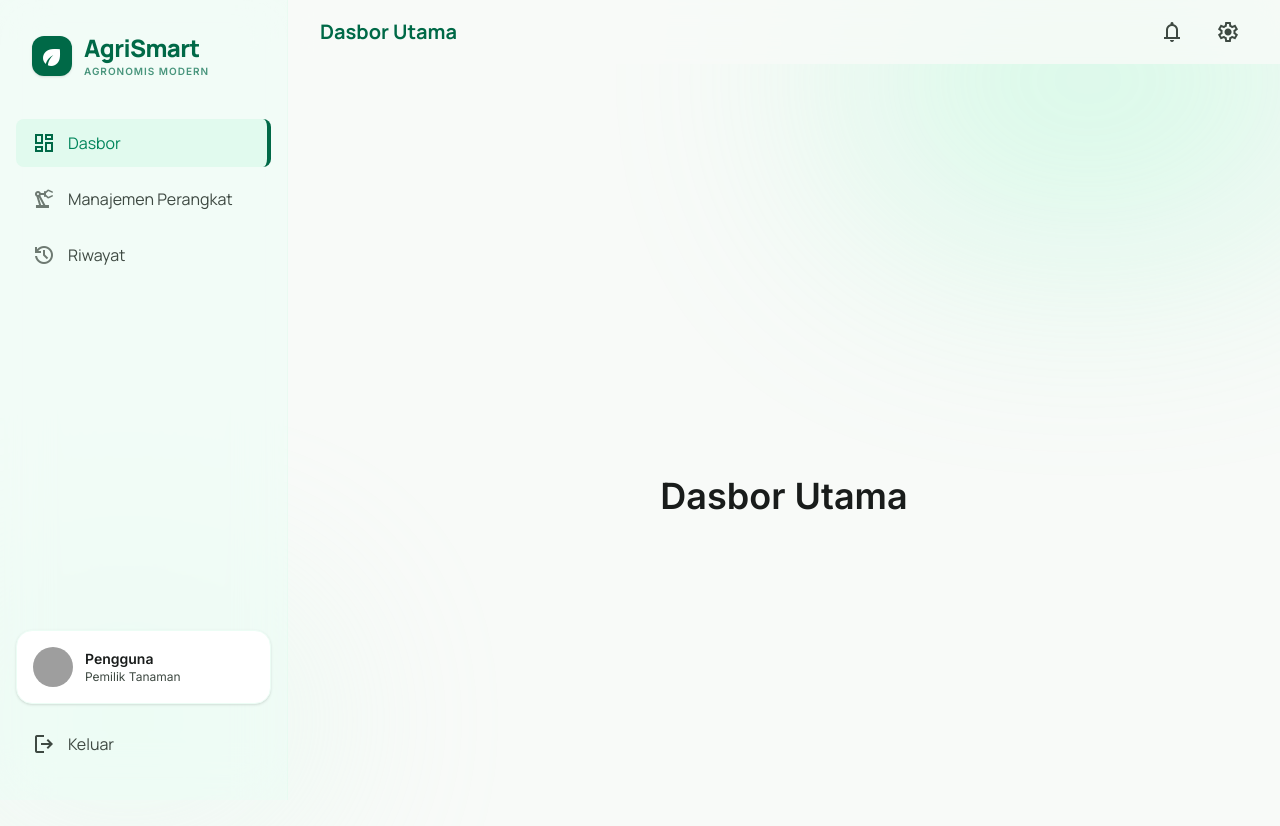
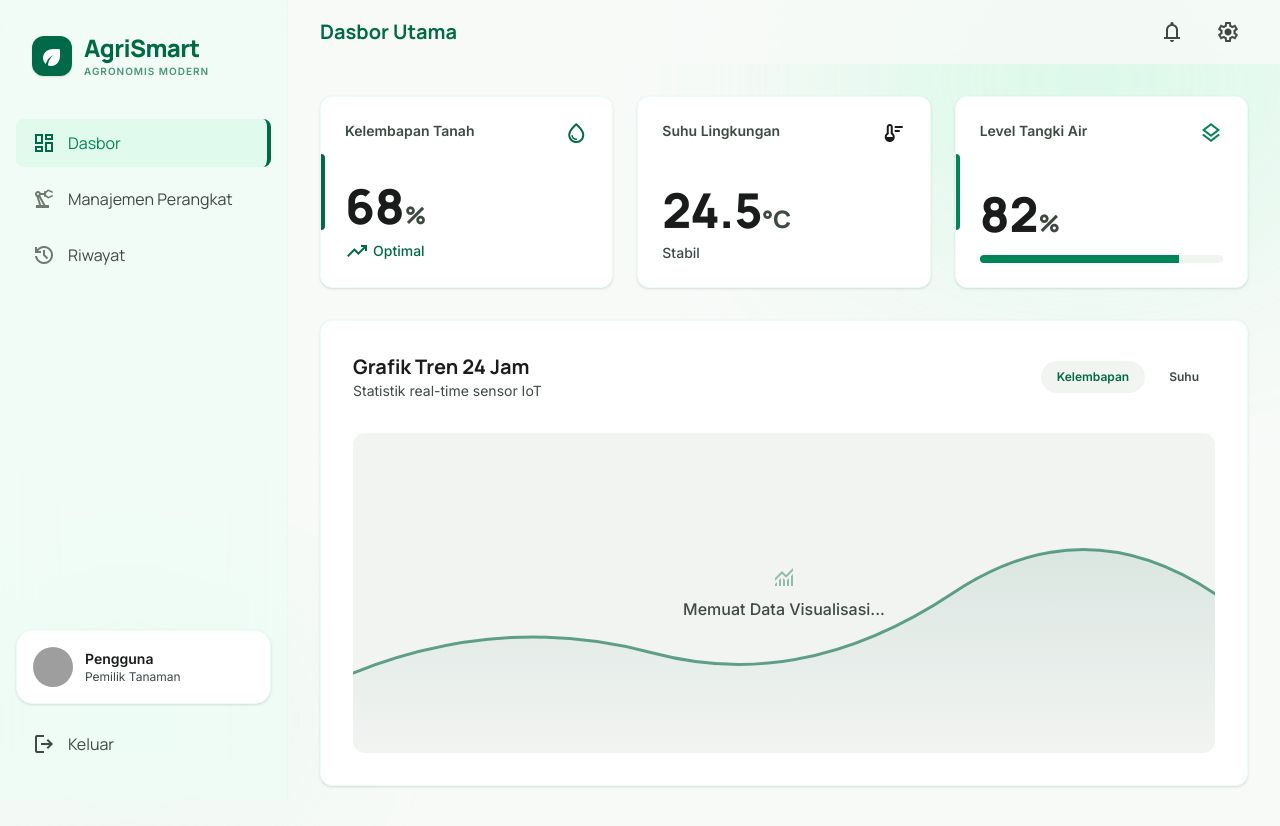
Before and after one commit to JihaR15/ptt-agrismart, a Next.js app: page /dashboard in a window 1280 px wide. Shown: the top 826 px of the page. Built offline with nearby package versions, Linux system fonts and the light colour scheme; grey boxes are pictures that could not be loaded.

Commit message:
Initial Commit

```diff
--- a/package.json
+++ b/package.json
@@ -9,9 +9,11 @@
     "lint": "eslint"
   },
   "dependencies": {
+    "mqtt": "^5.15.1",
     "next": "16.2.3",
     "react": "19.2.4",
-    "react-dom": "19.2.4"
+    "react-dom": "19.2.4",
+    "recharts": "^3.8.1"
   },
   "devDependencies": {
     "@tailwindcss/postcss": "^4",
--- a/src/pages/dashboard.tsx
+++ b/src/pages/dashboard.tsx
@@ -1,10 +1,143 @@
-import DashboardLayout from '../components/layout/DashboardLayout';
+import React from "react";
+import DashboardLayout from "../components/layout/DashboardLayout";
 
 const Dashboard: React.FC = () => {
   return (
     <DashboardLayout pageTitle="Dasbor Utama">
-      <div className="flex items-center justify-center h-screen">
-        <h1 className="text-4xl font-bold text-on-surface">Dasbor Utama</h1>
+      {/* 1. Baris Metrik Sensor (3 Kartu) */}
+      <div className="grid grid-cols-1 md:grid-cols-3 gap-6 mb-8">
+        {/* Kartu Kelembapan Tanah */}
+        <div className="bg-surface-container-lowest p-6 rounded-xl relative overflow-hidden flex flex-col justify-between h-48 border border-emerald-50 shadow-sm">
+          <div className="absolute left-0 top-1/2 -translate-y-1/2 w-1 h-[40%] bg-primary rounded-r-md"></div>
+          <div className="flex justify-between items-start">
+            <span className="text-sm font-semibold text-on-surface-variant">
+              Kelembapan Tanah
+            </span>
+            <span className="material-symbols-outlined text-primary">
+              water_drop
+            </span>
+          </div>
+          <div>
+            {/* TODO (Danendra): Hubungkan angka ini ke Firebase Realtime DB */}
+            <h3 className="text-5xl font-headline font-extrabold text-on-surface">
+              68<span className="text-2xl text-on-surface-variant">%</span>
+            </h3>
+            <p className="text-sm font-body text-primary mt-2 flex items-center gap-1 font-medium">
+              <span className="material-symbols-outlined text-xs">
+                trending_up
+              </span>{" "}
+              Optimal
+            </p>
+          </div>
+        </div>
+
+        {/* Kartu Suhu Lingkungan */}
+        <div className="bg-surface-container-lowest p-6 rounded-xl relative overflow-hidden flex flex-col justify-between h-48 border border-emerald-50 shadow-sm">
+          <div className="absolute left-0 top-1/2 -translate-y-1/2 w-1 h-[40%] bg-tertiary rounded-r-md"></div>
+          <div className="flex justify-between items-start">
+            <span className="text-sm font-semibold text-on-surface-variant">
+              Suhu Lingkungan
+            </span>
+            <span className="material-symbols-outlined text-tertiary">
+              thermostat
+            </span>
+          </div>
+          <div>
+            <h3 className="text-5xl font-headline font-extrabold text-on-surface">
+              24.5<span className="text-2xl text-on-surface-variant">°C</span>
+            </h3>
+            <p className="text-sm font-body text-on-surface-variant mt-2 flex items-center gap-1 font-medium">
+              Stabil
+            </p>
+          </div>
+        </div>
+
+        {/* Kartu Level Tangki Air */}
+        <div className="bg-surface-container-lowest p-6 rounded-xl relative overflow-hidden flex flex-col justify-between h-48 border border-emerald-50 shadow-sm">
+          <div className="absolute left-0 top-1/2 -translate-y-1/2 w-1 h-[40%] bg-primary-container rounded-r-md"></div>
+          <div className="flex justify-between items-start">
+            <span className="text-sm font-semibold text-on-surface-variant">
+              Level Tangki Air
+            </span>
+            <span className="material-symbols-outlined text-primary-container">
+              layers
+            </span>
+          </div>
+          <div>
+            <h3 className="text-5xl font-headline font-extrabold text-on-surface">
+              82<span className="text-2xl text-on-surface-variant">%</span>
+            </h3>
+            <div className="w-full bg-surface-container-low h-2 rounded-full mt-4 overflow-hidden">
+              {/* TODO: Hubungkan style width ke variabel state */}
+              <div
+                className="bg-primary-container h-full"
+                style={{ width: "82%" }}
+              ></div>
+            </div>
+          </div>
+        </div>
+      </div>
+
+      {/* 2. Area Grafik Tren */}
+      <div className="bg-surface-container-lowest rounded-xl p-8 border border-emerald-50 shadow-sm">
+        <div className="flex items-center justify-between mb-8">
+          <div>
+            <h2 className="text-xl font-headline font-bold text-on-surface">
+              Grafik Tren 24 Jam
+            </h2>
+            <p className="text-sm text-on-surface-variant">
+              Statistik real-time sensor IoT
+            </p>
+          </div>
+          <div className="flex gap-2">
+            <button className="px-4 py-2 rounded-full bg-surface-container-low text-xs font-bold text-primary transition-colors hover:bg-surface-container">
+              Kelembapan
+            </button>
+            <button className="px-4 py-2 rounded-full text-xs font-bold text-on-surface-variant hover:bg-surface-container-low transition-colors">
+              Suhu
+            </button>
+          </div>
+        </div>
+
+        {/* Placeholder Grafik (Nanti diganti library seperti Recharts oleh Danendra) */}
+        <div className="w-full h-80 bg-surface-container-low rounded-xl relative overflow-hidden">
+          <div className="absolute inset-0 flex items-center justify-center z-10">
+            <div className="text-center">
+              <span className="material-symbols-outlined text-4xl text-primary/40 mb-2">
+                monitoring
+              </span>
+              <p className="text-on-surface-variant font-medium">
+                Memuat Data Visualisasi...
+              </p>
+            </div>
+          </div>
+
+          {/* Ilustrasi Garis (Pure CSS/SVG) */}
+          <svg
+            className="absolute inset-0 w-full h-full"
+            preserveAspectRatio="none"
+          >
+            <path
+              d="M0 240 Q 150 180, 300 220 T 600 160 T 900 190 T 1200 140"
+              fill="none"
+              opacity="0.6"
+              stroke="#006947"
+              strokeLinecap="round"
+              strokeWidth="3"
+            ></path>
+            <path
+              d="M0 240 Q 150 180, 300 220 T 600 160 T 900 190 T 1200 140 V 320 H 0 Z"
+              fill="url(#grad1)"
+              opacity="0.1"
+            ></path>
+            <defs>
+              <linearGradient id="grad1" x1="0%" x2="0%" y1="0%" y2="100%">
+                <stop offset="0%" stopColor="#006947" stopOpacity="1"></stop>
+                <stop offset="100%" stopColor="#006947" stopOpacity="0"></stop>
+              </linearGradient>
+            </defs>
+          </svg>
+        </div>
       </div>
     </DashboardLayout>
   );
```
Also changed, not shown: 1 other file (tests, documents, lock files or other folders).
